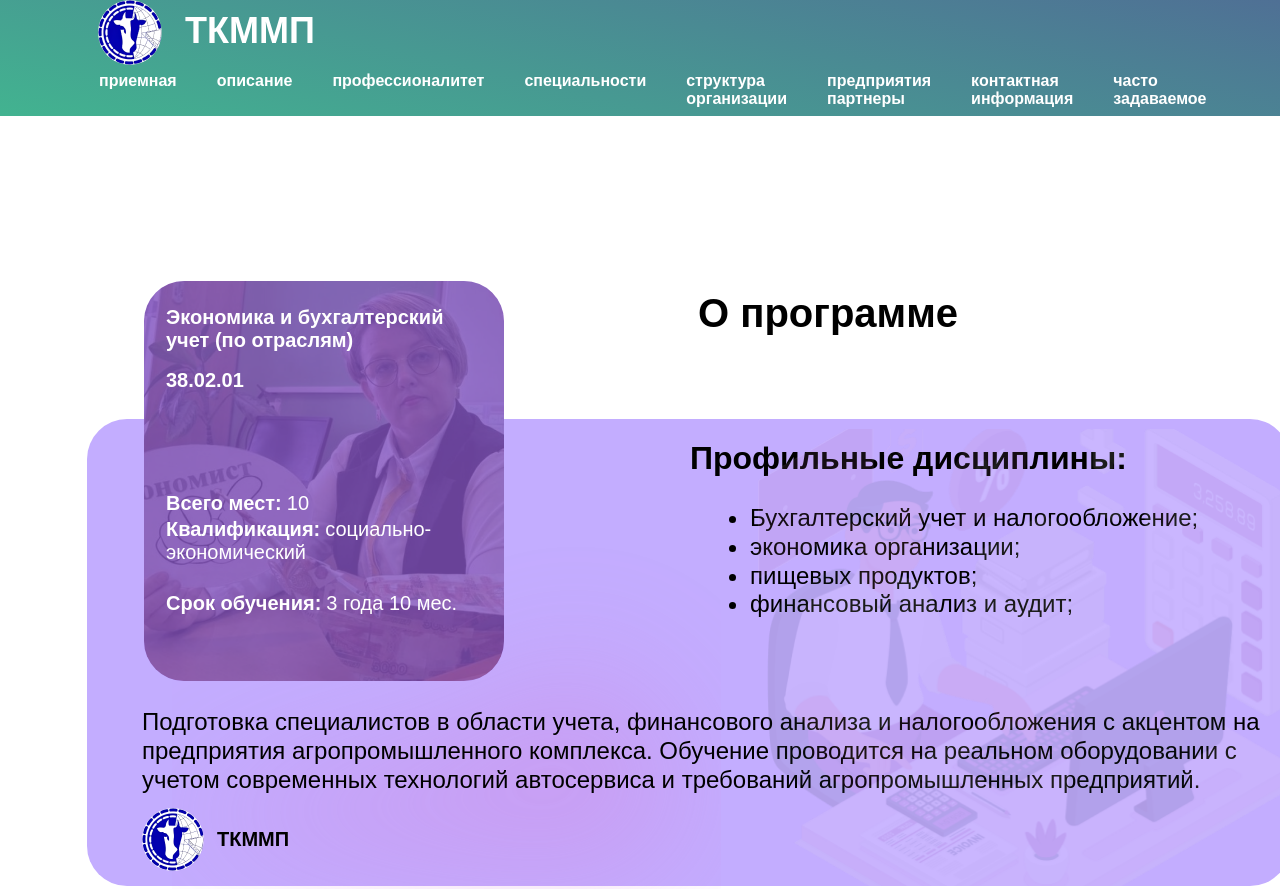
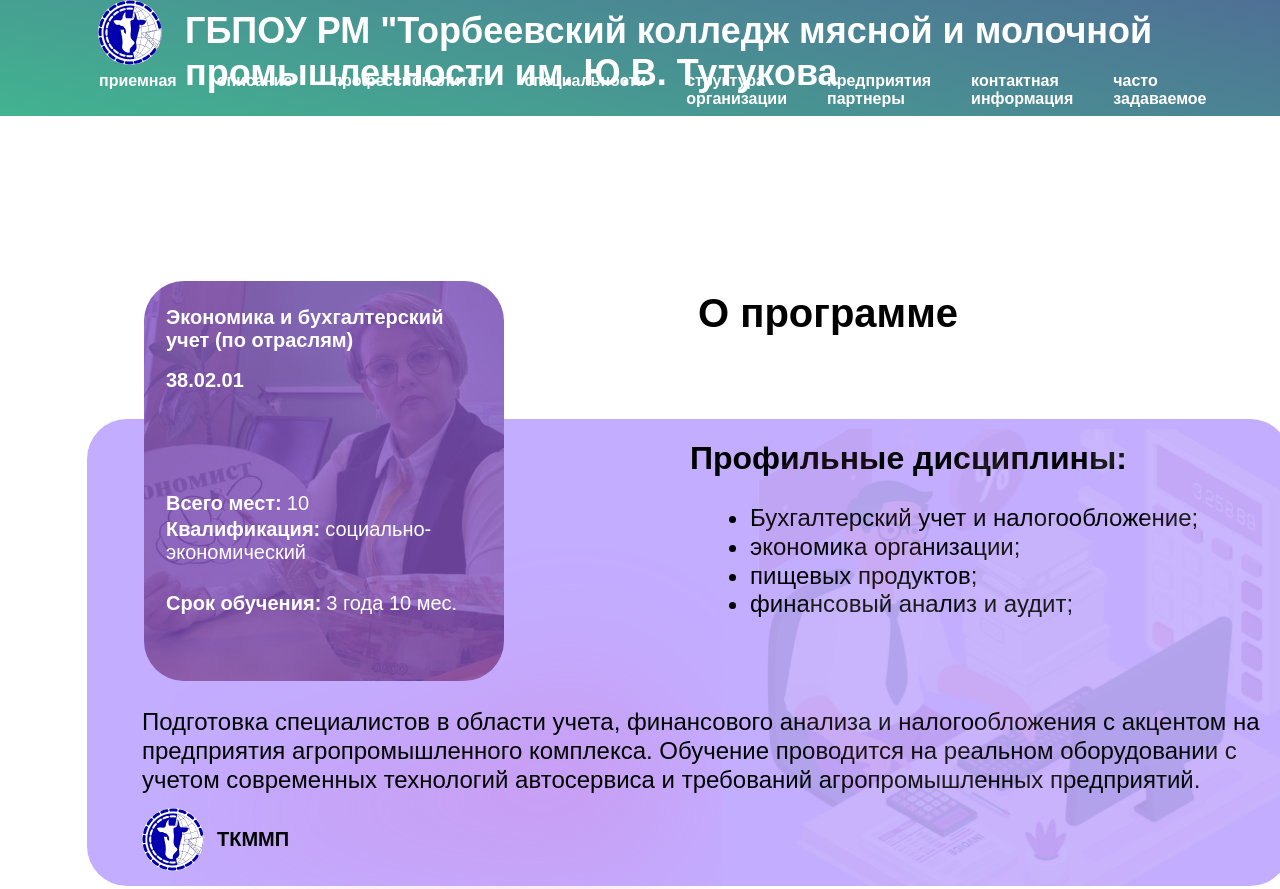
Before and after one commit to lllqtop/tkmmp_abiturientam_38-02-01, a plain HTML site: page index.html in a window 1280 px wide. Shown: the top 889 px of the page. Drawn offline with Linux system fonts and the light colour scheme.

Commit message:
Update index.html

```diff
--- a/index.html
+++ b/index.html
@@ -12,7 +12,7 @@
     <div class="_38-02-01__div30 fixed-nav">
       <div class="_38-02-01__div31"></div>
       <img class="_38-02-01__logo2" src="logo1.png" alt="Логотип ТКММП" />
-      <div class="_38-02-01__div32">ТКММП</div>
+      <div class="_38-02-01__div32">ГБПОУ РМ "Торбеевский колледж мясной и молочной промышленности им. Ю.В. Тутукова</div>
       <div class="_38-02-01__div33">
         <a href="https://lllqtop.github.io/tkmmp_abiturientam/#Приемная"><div class="_38-02-01__div34">приемная</div></a>
 <a href="https://lllqtop.github.io/tkmmp_abiturientam/#Описание"><div class="_38-02-01__div35">описание</div></a>
```
